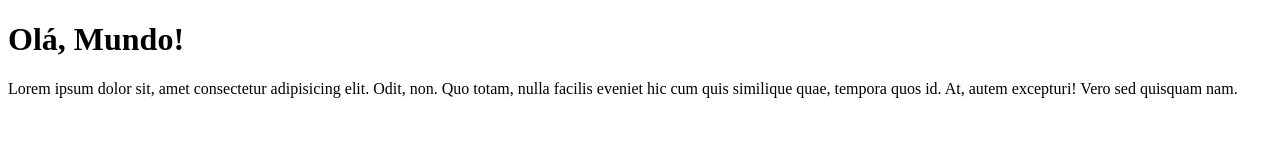
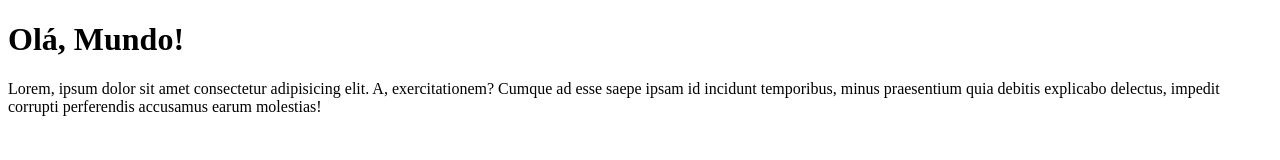
Before and after one commit to onurbcougo/Ola-Mundo, a plain HTML site: page site-exemplo/index.html in a window 1280 px wide. Drawn offline with Linux system fonts and the light colour scheme.

Commit message:
Update index.html

```diff
--- a/site-exemplo/index.html
+++ b/site-exemplo/index.html
@@ -8,6 +8,8 @@
 </head>
 <body>
     <h1>Olá, Mundo!</h1>
-    <p>Lorem ipsum dolor sit, amet consectetur adipisicing elit. Odit, non. Quo totam, nulla facilis eveniet hic cum quis similique quae, tempora quos id. At, autem excepturi! Vero sed quisquam nam.</p>
+    <p>
+        Lorem, ipsum dolor sit amet consectetur adipisicing elit. A, exercitationem? Cumque ad esse saepe ipsam id incidunt temporibus, minus praesentium quia debitis explicabo delectus, impedit corrupti perferendis accusamus earum molestias!
+    </p>
 </body>
 </html>
```
